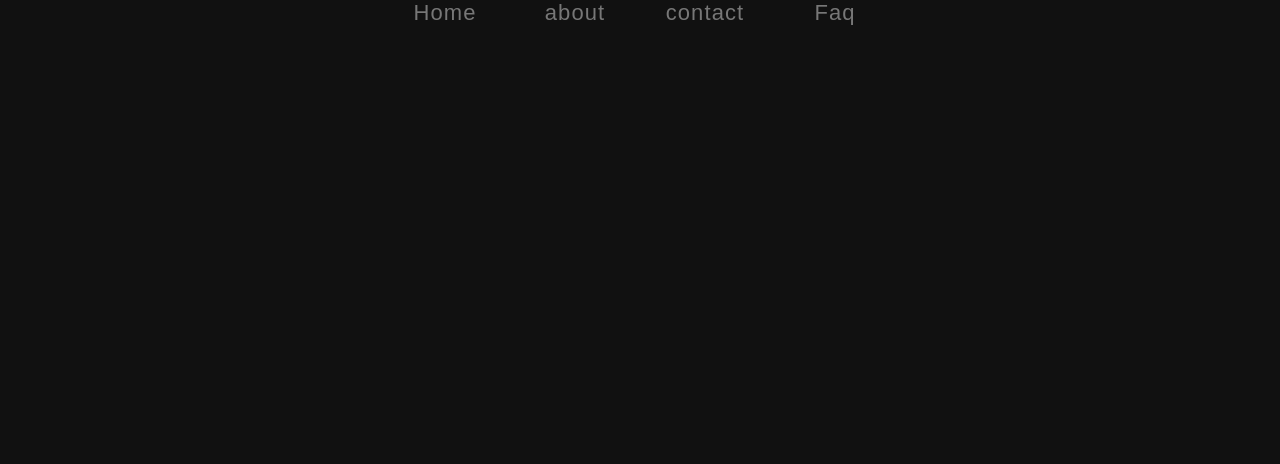
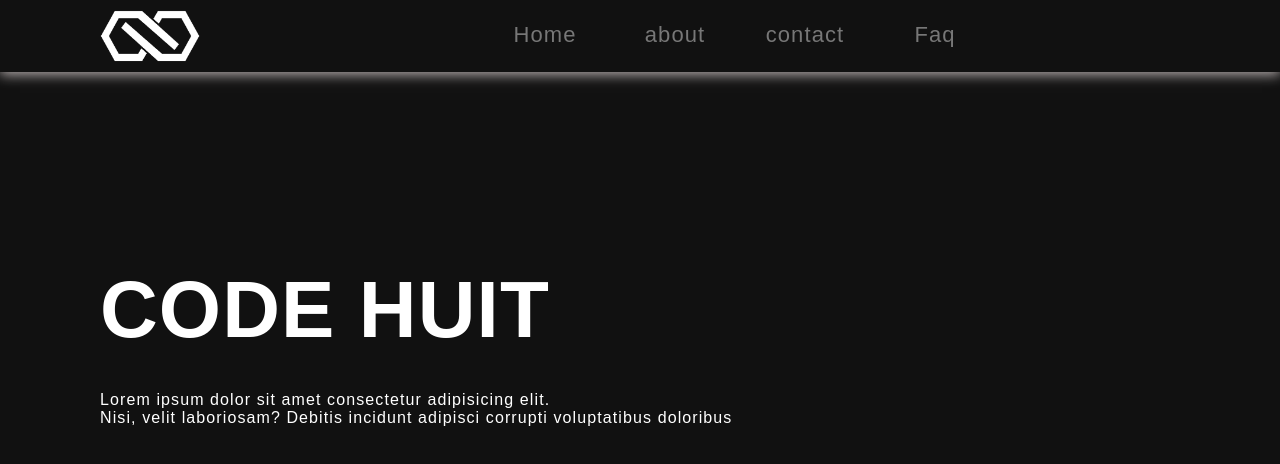
Before and after one commit to Nahuelzwonko/CODE, a website: page index.html in a window 1280 px wide. Drawn offline with Linux system fonts and the light colour scheme; a web font is replaced by a local one.

Commit message:
section
kjhgfds

```diff
--- a/index.html
+++ b/index.html
@@ -1,18 +1,18 @@
 <!DOCTYPE html>
 <html lang="en">
-
   <head>
-    <meta charset="UTF-8">
-    <meta http-equiv="X-UA-Compatible" content="IE=edge">
-    <meta name="viewport" content="width=device-width, initial-scale=1.0">
+    <meta charset="UTF-8" />
+    <meta http-equiv="X-UA-Compatible" content="IE=edge" />
+    <meta name="viewport" content="width=device-width, initial-scale=1.0" />
     <title>CodeHuit</title>
-    <link rel="stylesheet" href="style.css">
+    <link rel="stylesheet" href="style.css" />
   </head>
 
   <body>
-
+    <!--barra de navegacion-->
+    <section class="menuPadre">
       <div class="menu__1">
-
+        <img class="logo" src="./img/logo VECTOR blanco.png" alt="CodeHuit" />
         <ul class="menu">
           <li><a href="#!">Home</a></li>
           <li><a href="#!">about</a></li>
@@ -20,9 +20,16 @@
           <li><a href="#!">Faq</a></li>
         </ul>
       </div>
-    <nav>
-
-    </nav>
+    </section>
+    <!--comienzo del titulo-->
+    <section class="tituloPadre">
+      <div class="titulo">
+        <h1>CODE HUIT</h1>
+        <p>
+          Lorem ipsum dolor sit amet consectetur adipisicing elit.<br> Nisi, velit
+          laboriosam? Debitis incidunt adipisci corrupti voluptatibus doloribus
+        </p>
+      </div>
+    </section>
   </body>
-
 </html>
--- a/style.css
+++ b/style.css
@@ -22,16 +22,12 @@ html{
     display: flex;
     width: 100%;
     align-items: flex-end;
+    box-shadow: 0 3px 12px 0 rgba(243, 232, 232, 0.713);
 }
 .menu{
     display: flex;
-<<<<<<< Updated upstream
     justify-content: space-between;
     /* align-items: flex-end; */
-=======
-    justify-content: flex-end;
-    align-items: top;
->>>>>>> Stashed changes
     max-width: 720px;
     margin: 0 auto;
     height: 50px;
@@ -57,7 +53,7 @@ html{
           animation: line 1s;
 }
 .menu li:hover a{
-    color: #ccff33;
+    color: #fff;
 }
 .menu li:not(:last-child){
     margin-right: 30px;
@@ -72,3 +68,23 @@ html{
 background-position-x: 390px;
     }
 }
+.logo{
+    width: 100px;
+    margin-left: 100px;
+}
+/*Comienzo de section titulo*/
+.tituloPadre{
+    display: flex;
+    height: 200px;
+    padding-top: 15%;
+}
+.titulo h1{
+    color: #fff;
+    margin-bottom: 35px;
+    font-size: 80px;
+    margin-left: 100px;
+}
+.titulo p{
+    color: #fff;
+    margin-left: 100px;
+}
```
Also changed, not shown: img/logo VECTOR blanco.png (added). Lines whose indentation alone changed are shown as unchanged.
